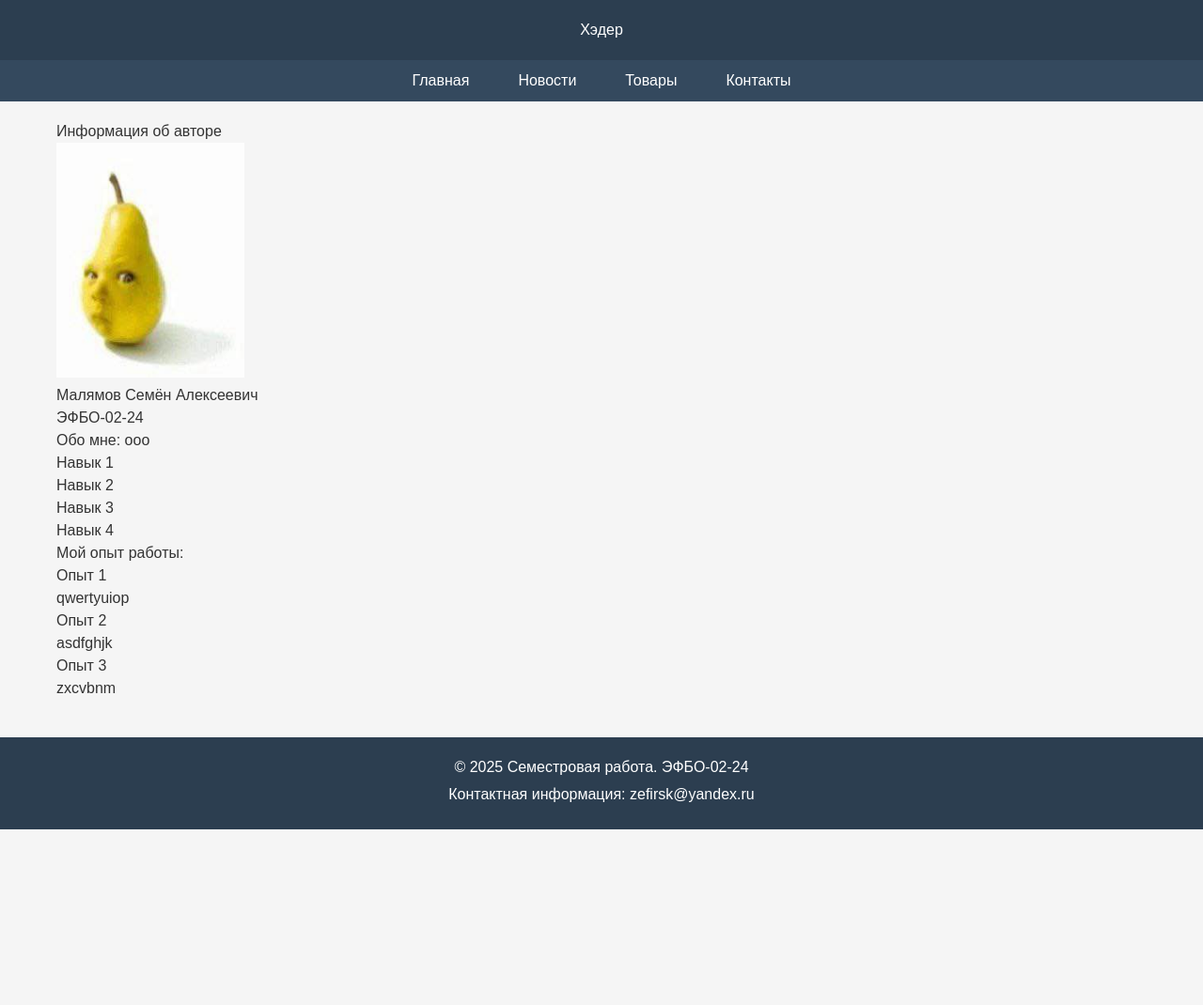
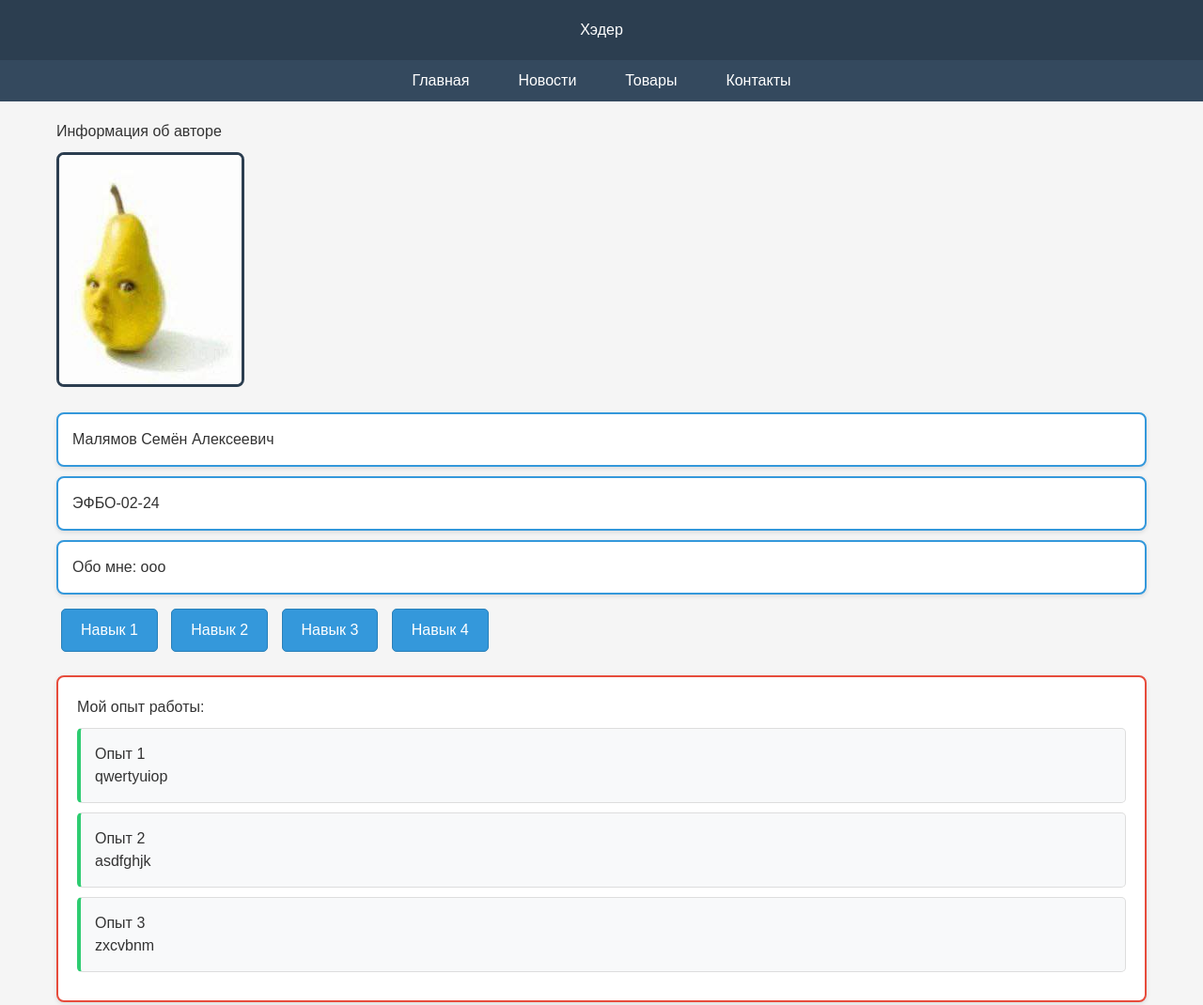
Before and after one commit to zefiruz/frontend-and-backend-practice, a plain HTML site: page index.html in a window 1280 px wide. Shown: the top 1070 px of the page at 94% size. Before the commit the page ends 883 px from the top, so only its background shows below. Drawn offline with Linux system fonts and the light colour scheme.

Commit message:
+css for index

```diff
--- a/styles.css
+++ b/styles.css
@@ -239,3 +239,71 @@ body {
         padding: 15px;
     }
 }
+
+
+/* Стили для главной страницы */
+
+/* Блок с информацией об авторе */
+#content > p:nth-child(3),
+#content > p:nth-child(4),
+#content > p:nth-child(5) {
+    background: white;
+    padding: 15px;
+    margin: 10px 0;
+    border: 2px solid #3498db;
+    border-radius: 8px;
+    box-shadow: 0 2px 5px rgba(0,0,0,0.1);
+}
+
+/* Фото */
+#content img {
+    border: 3px solid #2c3e50;
+    border-radius: 8px;
+    margin: 10px 0;
+}
+
+/* Навыки */
+#content > div:nth-child(6),
+#content > div:nth-child(7),
+#content > div:nth-child(8),
+#content > div:nth-child(9) {
+    display: inline-block;
+    background: #3498db;
+    color: white;
+    padding: 10px 20px;
+    margin: 5px;
+    border-radius: 5px;
+    border: 1px solid #2980b9;
+}
+
+/* Блок опыта работы */
+#content > div:nth-child(10) {
+    background: white;
+    padding: 20px;
+    margin: 20px 0;
+    border: 2px solid #e74c3c;
+    border-radius: 8px;
+    box-shadow: 0 2px 5px rgba(0,0,0,0.1);
+}
+
+/* Карточки внутри опыта */
+#content > div:nth-child(10) > div {
+    background: #f8f9fa;
+    padding: 15px;
+    margin: 10px 0;
+    border: 1px solid #ddd;
+    border-radius: 5px;
+    border-left: 4px solid #2ecc71;
+}
+
+/* Адаптивность для мобильных */
+@media (max-width: 768px) {
+    #content > div:nth-child(6),
+    #content > div:nth-child(7),
+    #content > div:nth-child(8),
+    #content > div:nth-child(9) {
+        display: block;
+        margin: 5px 0;
+        text-align: center;
+    }
+}
```
